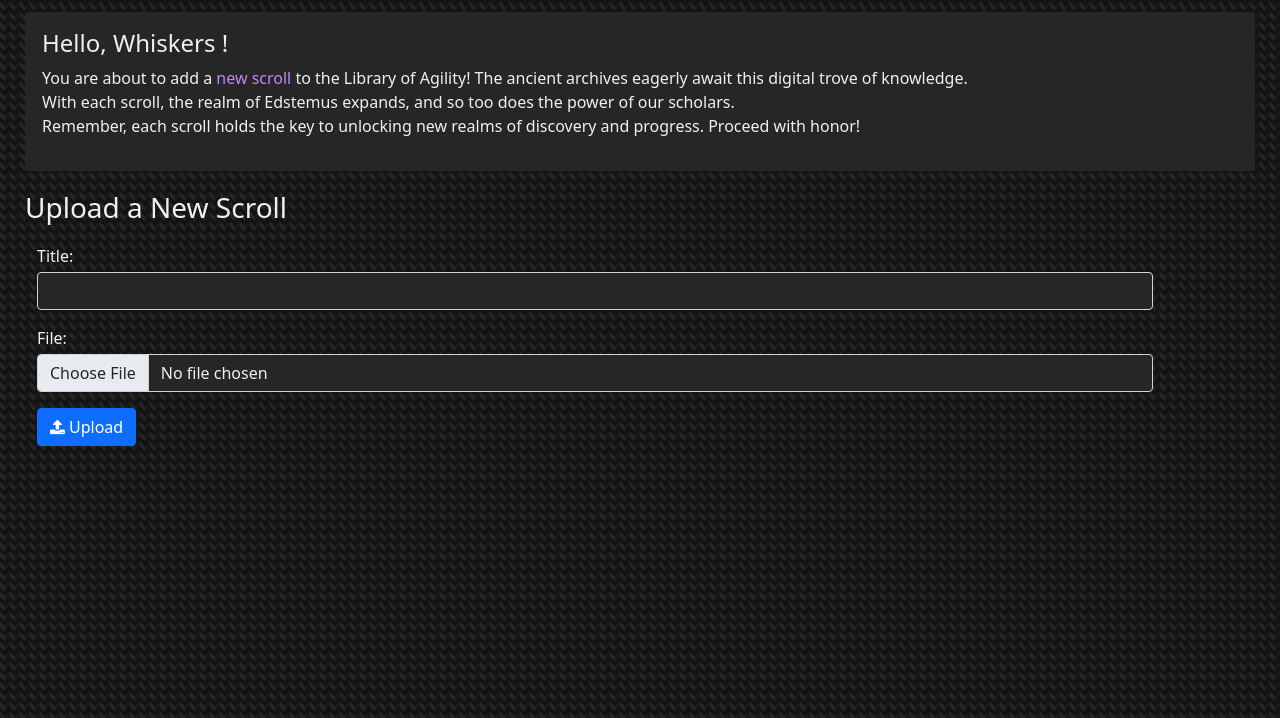
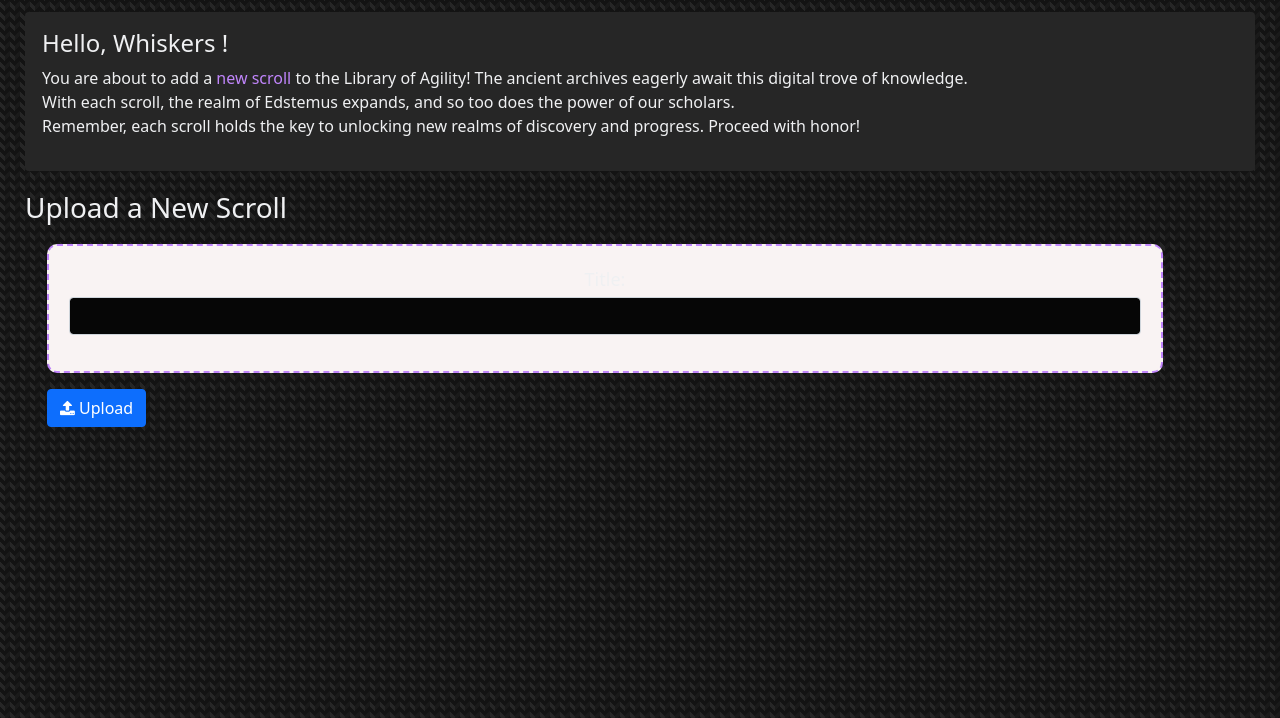
Before and after one commit to Ob1thecoder/VirtualScrollmanagementSystem, a Django app: page /scrolls/upload/ in a window 1280 px wide. Shown: the part 64-782 px from the top of the page. Run offline with Django 5.2, Linux system fonts and the light colour scheme; some libraries are stand-ins or nearby versions.

Commit message:
Slight change

```diff
--- a/VirtualScrollSys/auth/authapp/templates/register.html
+++ b/VirtualScrollSys/auth/authapp/templates/register.html
@@ -47,7 +47,7 @@
                             {% endfor %}
                         </div>
                         <div class="form-group mb-3">
-                            <label for="idKey" class="mb-1">ID Key :</label>
+                            <label for="idKey" class="mb-1">Create Your unique ID Key :</label>
                             <input type="text" class="form-control {% if form.idKey.errors %}is-invalid{% endif %}" id="idKey" name="idKey" maxlength="100" required>
                             <!-- Display errors -->
                             {% for error in form.idKey.errors %}
--- a/VirtualScrollSys/auth/authapp/templates/upload_scroll.html
+++ b/VirtualScrollSys/auth/authapp/templates/upload_scroll.html
@@ -5,18 +5,31 @@
     <meta name="viewport" content="width=device-width, initial-scale=1.0">
 
     <!-- Bootstrap 5 -->
-    <link href="https://cdn.jsdelivr.net/npm/bootstrap@5.0.2/dist/css/bootstrap.min.css" rel="stylesheet" integrity="sha384-EVSTQN3/azprG1Anm3QDgpJLIm9Nao0Yz1ztcQTwFspd3yD65VohhpuuCOmLASjC" crossorigin="anonymous">    <script src="https://cdn.jsdelivr.net/npm/jquery@3.5.1/dist/jquery.slim.min.js" integrity="sha384-DfXdz2htPH0lsSSs5nCTpuj/zy4C+OGpamoFVy38MVBnE+IbbVYUew+OrCXaRkfj" crossorigin="anonymous"></script>
-    <script src="https://cdn.jsdelivr.net/npm/bootstrap@5.0.2/dist/js/bootstrap.bundle.min.js" integrity="sha384-MrcW6ZMFYlzcLA8Nl+NtUVF0sA7MsXsP1UyJoMp4YLEuNSfAP+JcXn/tWtIaxVXM" crossorigin="anonymous"></script>
+    <link href="https://cdn.jsdelivr.net/npm/bootstrap@5.0.2/dist/css/bootstrap.min.css" rel="stylesheet" crossorigin="anonymous">
+    <script src="https://cdn.jsdelivr.net/npm/bootstrap@5.0.2/dist/js/bootstrap.bundle.min.js" crossorigin="anonymous"></script>
 
     <!-- Font Awesome CSS -->
     <link rel="stylesheet" href="https://cdnjs.cloudflare.com/ajax/libs/font-awesome/4.7.0/css/font-awesome.min.css">
-    <!-- Dropzone CSS -->
+
+    <!-- Dropzone CSS & JS -->
     <link rel="stylesheet" href="https://cdnjs.cloudflare.com/ajax/libs/dropzone/5.9.3/dropzone.min.css">
+    <script src="https://cdnjs.cloudflare.com/ajax/libs/dropzone/5.9.3/dropzone.min.js"></script>
+
     <title>Manage Scrolls</title>
+    <style>
+        .dropzone {
+            border: 2px dashed #C085FB;
+            border-radius: 10px;
+            background: #f9f3f3;
+            color: #EFF0F2;
+            padding: 20px;
+            text-align: center;
+            font-size: 18px;
+        }
+    </style>
 </head>
 <body>
     <div class="page-container">
-        <!-- Page Section -->
         <div style="padding-left: 25px; margin-right: 25px;">
             <div class="alert mt-3" style="background-color: #262626; color: #EFF0F2">
                 <h4>Hello, Whiskers <strong style="color: #C085FB; text-transform: capitalize">{{ user.username }}</strong>!</h4>
@@ -27,30 +40,31 @@
 
             <h3 style="margin-top: 20px; margin-bottom: 20px; color: #EFF0F2;">Upload a New Scroll</h3>
 
-        <div class="container" style="margin-left: 0px; color: #EFF0F2;">
-            <form method="POST" enctype="multipart/form-data">
+            <div class="container" style="margin-left: 10px; color: #e7e1e1;">
+                <form action="/upload/" method="POST" class="dropzone" id="scrollDropzone" enctype="multipart/form-data">
                     {% csrf_token %}
-
                     <div class="form-group mb-3">
                         <label for="title" class="mb-1">Title:</label>
-                    <input type="text" class="form-control {% if form.title.errors %}is-invalid{% endif %}" id="title" name="title" maxlength="255" required style="background-color: #262626; color: #EFF0F2">
-
-                    {% for error in form.title.errors %}
-                        <div class="invalid-feedback">{{ error }}</div>
-                    {% endfor %}
+                        <input type="text" class="form-control" id="title" name="title" maxlength="255" required style="background-color: #060606; color: #0a0a0a">
                     </div>
-                <div class="form-group mb-3">
-                    <label for="file" class="mb-1">File:</label>
-                    <input type="file" class="form-control {% if form.file.errors %}is-invalid{% endif %}" id="file" name="file" required style="background-color: #262626; color: #EFF0F2">
-
-                    {% for error in form.file.errors %}
-                        <div class="invalid-feedback">{{ error }}</div>
-                    {% endfor %}
-                </div>
-                <button type="submit" name="submit" class="btn btn-primary" style="margin-right: 10px; margin-bottom: 8px;"><i class="fa fa-upload" style="font-size:16px;"></i>  Upload </button>
                 </form>
-            <br/>
+                <button type="submit" id="submit-all" class="btn btn-primary mt-3"><i class="fa fa-upload" style="font-size:16px;"></i> Upload</button>
             </div>
         </div>
     </div>
+
+    <script>
+        Dropzone.options.scrollDropzone = {
+            autoProcessQueue: false,
+            paramName: "file",
+            maxFilesize: 10,
+            acceptedFiles: ".pdf,.doc,.docx,.txt",
+            init: function () {
+                let myDropzone = this;
+                document.getElementById("submit-all").addEventListener("click", function () {
+                    myDropzone.processQueue();
+                });
+            }
+        };
+    </script>
 </body>
```
Also changed, not shown: VirtualScrollSys/auth/authapp/templates/admin_page.html (+7 -4 lines), VirtualScrollSys/auth/authapp/templates/footer.html (+2 -16 lines), VirtualScrollSys/auth/authapp/templates/guest_page.html (+19 -19 lines), VirtualScrollSys/auth/authapp/templates/user_page.html (+23 -10 lines), 1 other file. Lines whose indentation alone changed are shown as unchanged.
